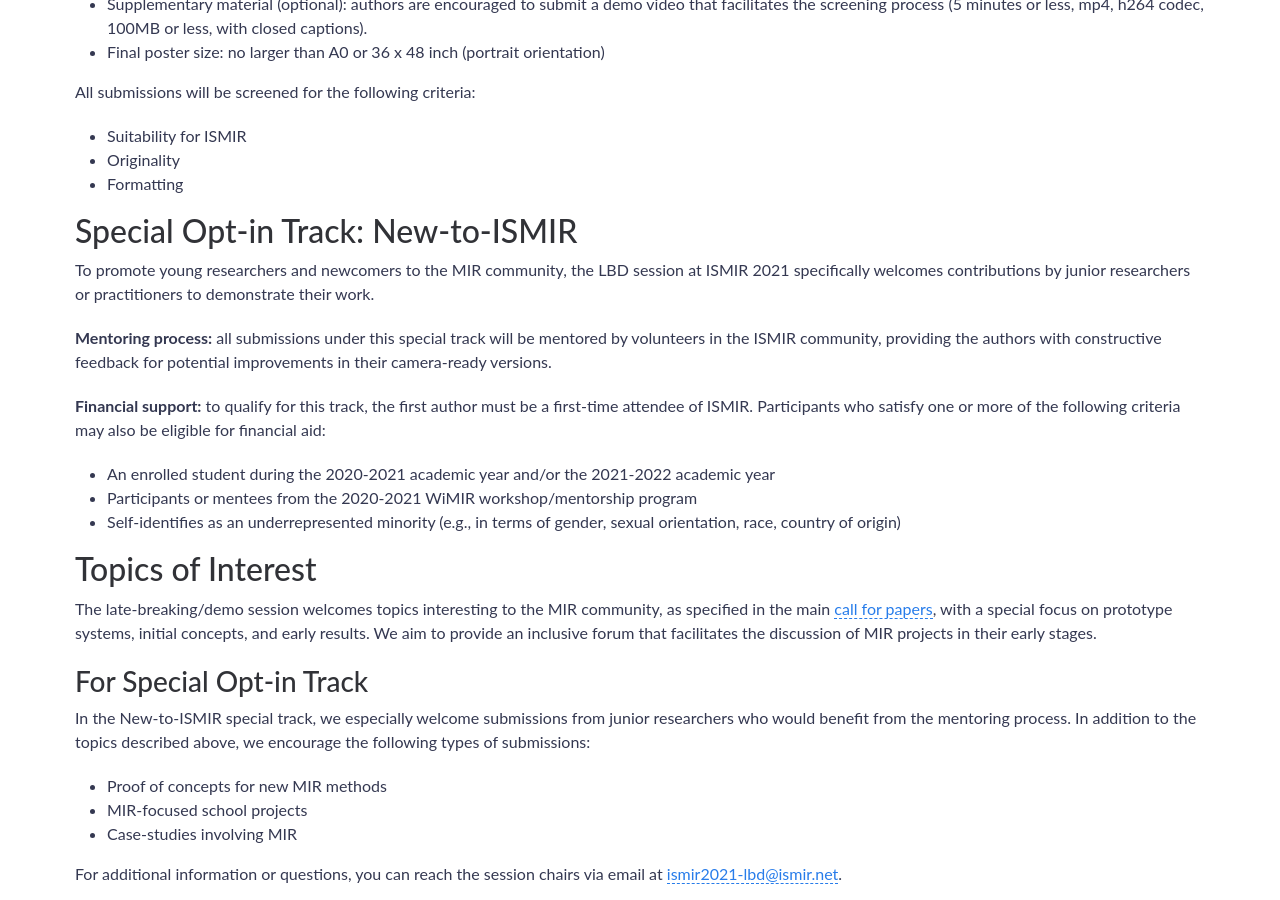
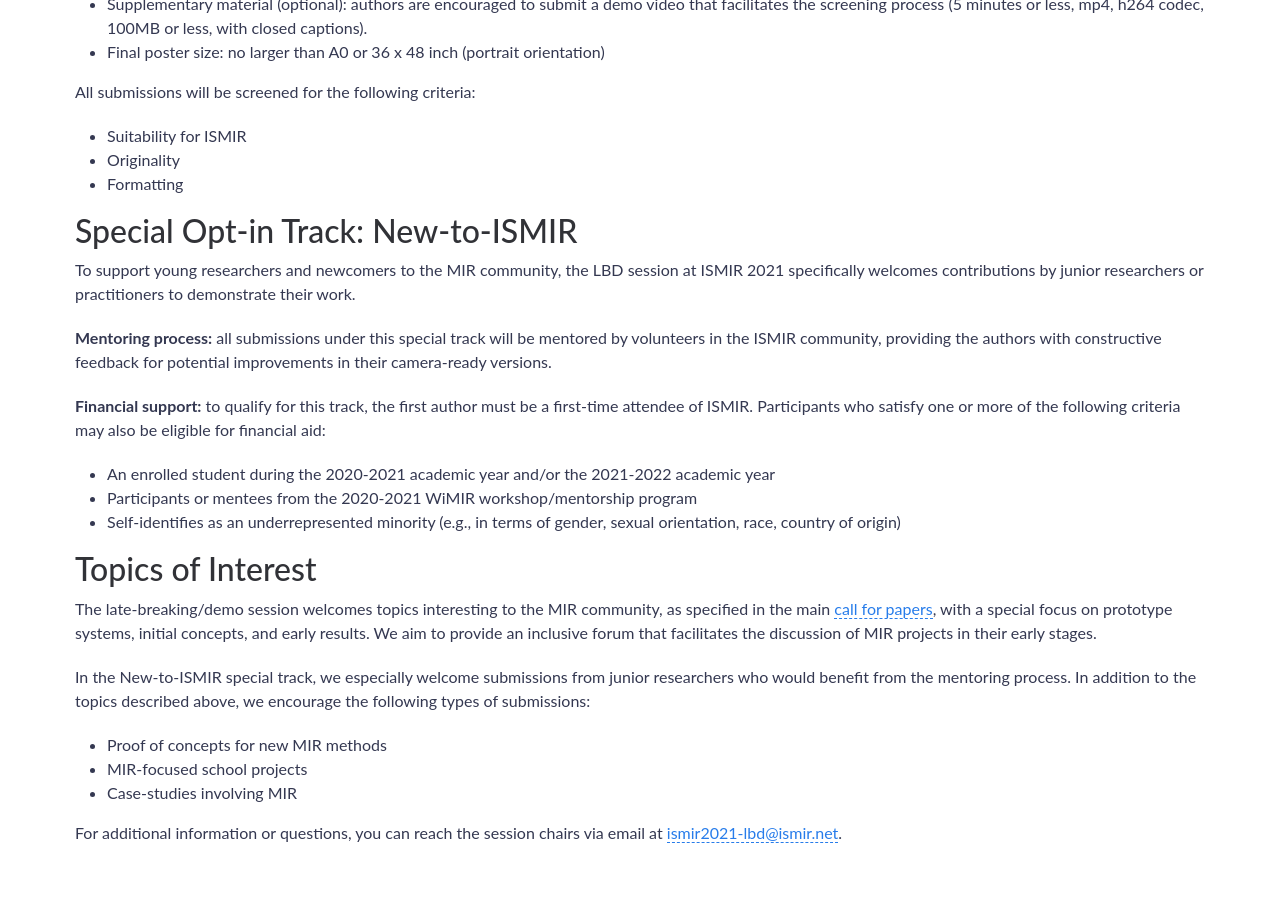
Before and after one commit to ismir2021/ismir2021.github.io, a Jekyll site: the page built from clbd.md, in a window 1280 px wide and 900 px high, scrolled down 881 px. Built offline with Jekyll 4.4.1, drawn with Linux system fonts in a browser that asks for light colours; nearby versions of some CDN libraries.

Commit message:
push Alex's suggested changes

```diff
--- a/clbd.md
+++ b/clbd.md
@@ -32,7 +32,7 @@
 
 ## Special Opt-in Track: New-to-ISMIR
 
-To promote young researchers and newcomers to the MIR community, the LBD session at ISMIR 2021 specifically welcomes contributions by junior researchers or practitioners to demonstrate their work.
+To support young researchers and newcomers to the MIR community, the LBD session at ISMIR 2021 specifically welcomes contributions by junior researchers or practitioners to demonstrate their work.
 
 **Mentoring process:** all submissions under this special track will be mentored by volunteers in the ISMIR community, providing the authors with constructive feedback for potential improvements in their camera-ready versions.
 
@@ -45,9 +45,6 @@
 
 The late-breaking/demo session welcomes topics interesting to the MIR community, as specified in the main [call for papers](https://ismir2021.github.io/cfp/), with a special focus on prototype systems, initial concepts, and early results. We aim to provide an inclusive forum that facilitates the discussion of MIR projects in their early stages.
 
-
-### For Special Opt-in Track
-
 In the New-to-ISMIR special track, we especially welcome submissions from junior researchers who would benefit from the mentoring process. In addition to the topics described above, we encourage the following types of submissions:
 - Proof of concepts for new MIR methods
 - MIR-focused school projects
```
